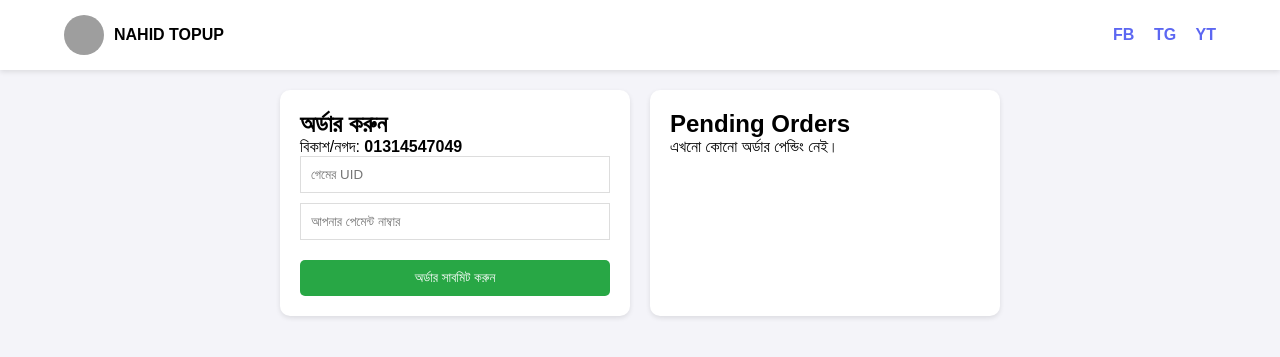
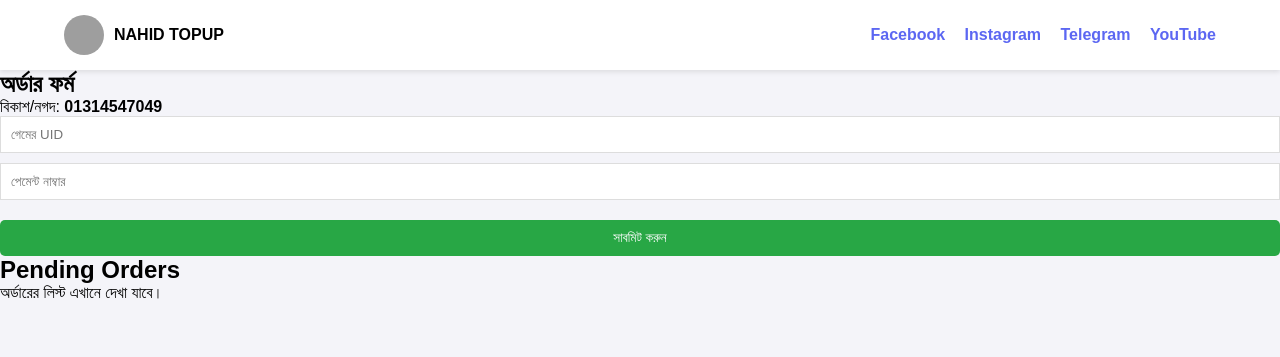
Before and after one commit to nirobahemedboss/mywebsite, a Flask app: page / in a window 1280 px wide. Shown: the top 357 px of the page. Run offline with Flask 3, Linux system fonts and the light colour scheme; grey boxes are pictures that could not be loaded.

Commit message:
Update index.html

```diff
--- a/templates/index.html
+++ b/templates/index.html
@@ -2,39 +2,38 @@
 <html lang="bn">
 <head>
     <meta charset="UTF-8">
-    <title>NAHID TOPUP PANEL</title>
+    <title>NAHID TOPUP</title>
     <link rel="stylesheet" href="{{ url_for('static', filename='style.css') }}">
 </head>
 <body>
 
     <nav class="navbar">
         <div class="logo-box">
-            <img src="{{ url_for('static', filename='logo.jpg') }}" alt="Logo" class="logo-img">
+            <img src="{{ url_for('static', filename='logo.jpg') }}" class="logo-img">
             <span>NAHID TOPUP</span>
         </div>
         <div class="social-links">
-            <a href="https://www.facebook.com/nerobkhan82" target="_blank">FB</a>
-            <a href="https://t.me/nahidgaming8" target="_blank">TG</a>
-            <a href="https://www.youtube.com/@NAHIDGAMING8" target="_blank">YT</a>
+            <a href="https://www.facebook.com/nerobkhan82" target="_blank">Facebook</a>
+            <a href="https://www.instagram.com/nahid_ahemed_0" target="_blank">Instagram</a>
+            <a href="https://t.me/nahidgaming8" target="_blank">Telegram</a>
+            <a href="https://www.youtube.com/@NAHIDGAMING8" target="_blank">YouTube</a>
         </div>
     </nav>
 
-    <div class="main-content">
-        <div class="order-container">
-            <h2>অর্ডার করুন</h2>
+    <div class="main-container">
+        <div class="order-box">
+            <h2>অর্ডার ফর্ম</h2>
             <p>বিকাশ/নগদ: <strong>01314547049</strong></p>
             <form action="/submit-order" method="POST">
                 <input type="text" name="uid" placeholder="গেমের UID" required>
-                <input type="text" name="payment_num" placeholder="আপনার পেমেন্ট নাম্বার" required>
-                <button type="submit" class="buy-btn">অর্ডার সাবমিট করুন</button>
+                <input type="text" name="payment_num" placeholder="পেমেন্ট নাম্বার" required>
+                <button type="submit" class="buy-btn">সাবমিট করুন</button>
             </form>
         </div>
 
-        <div class="pending-container">
+        <div class="pending-box">
             <h2>Pending Orders</h2>
-            <div class="pending-list">
-                <p>এখনো কোনো অর্ডার পেন্ডিং নেই।</p>
-                </div>
+            <div class="list">অর্ডারের লিস্ট এখানে দেখা যাবে।</div>
         </div>
     </div>
 
```
